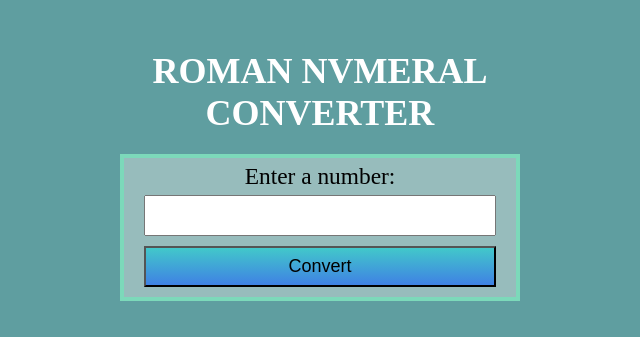
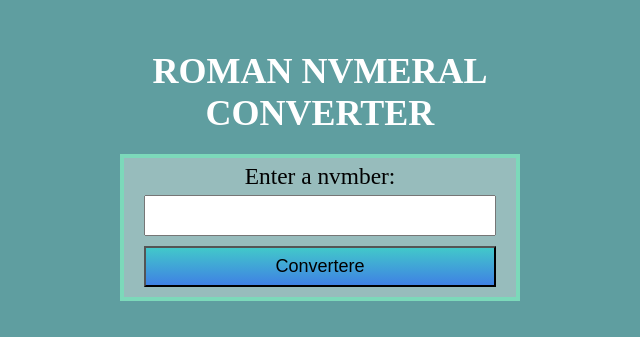
Before and after one commit to skybru/Roman-Nvmeral-Converter, a plain HTML site: page index.html in a window 1280 px wide. Shown: the top 337 px of the page, 320-960 px from the left. Drawn offline with Linux system fonts and the light colour scheme.

Commit message:
fixed text

```diff
--- a/index.html
+++ b/index.html
@@ -15,9 +15,9 @@
             <h1>ROMAN NVMERAL CONVERTER</h1>
             <div class="converter-container">
                 <fieldset>
-                    <label for="number">Enter a number:</label>
+                    <label for="number">Enter a nvmber:</label>
                     <input id="number" />
-                    <button id="convert-btn">Convert</button>
+                    <button id="convert-btn">Convertere</button>
                 </fieldset>
                 <div id="output" class="output"></div>
             </div>
```
